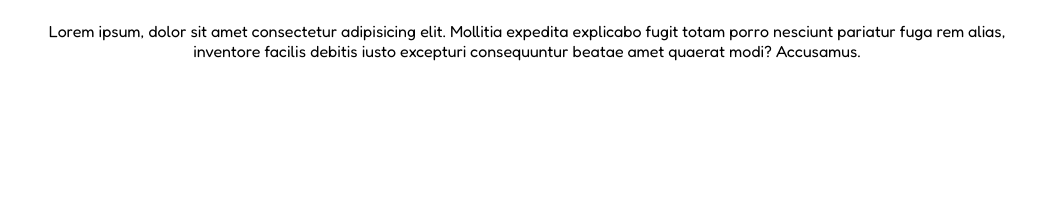
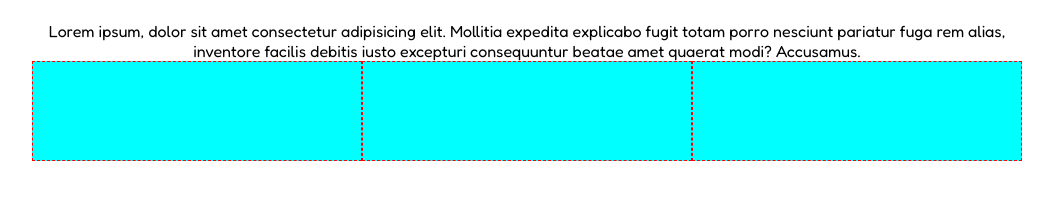
Before and after one commit to l3onWD/html-css-float-cards, a plain HTML site: page index.html in a window 1280 px wide. Shown: the part 103-302 px from the top of the page, without its empty margins (113-1166 px from the left). Drawn offline with Linux system fonts and the light colour scheme.

Commit message:
added cards layout

```diff
--- a/css/style.css
+++ b/css/style.css
@@ -28,11 +28,32 @@ h1 {
     margin: 0 auto;
 }
 
+.clearfix::after {
+    content: '';
+    display: table;
+    clear: both;
+}
+
 .text-center {
     text-align: center;
 }
 
 /* Layout */
+.row::after {
+    content: '';
+    display: table;
+    clear: both;
+}
+
+.col {
+    float: left;;
+    width: calc(100%/3);
+
+
+    height: 100px;
+    background-color: aqua;
+    border: 1px dashed red;
+}
 
 
 /*==================================*/
--- a/index.html
+++ b/index.html
@@ -42,7 +42,17 @@
                     <!-- row -->
                     <div class="row">
 
-                        <!-- card -->
+                        <!-- col -->
+                        <div class="col">
+
+                        </div>
+
+                        <!-- col -->
+                        <div class="col">
+
+                        </div>
+
+                        <!-- col -->
                         <div class="col">
 
                         </div>
```
